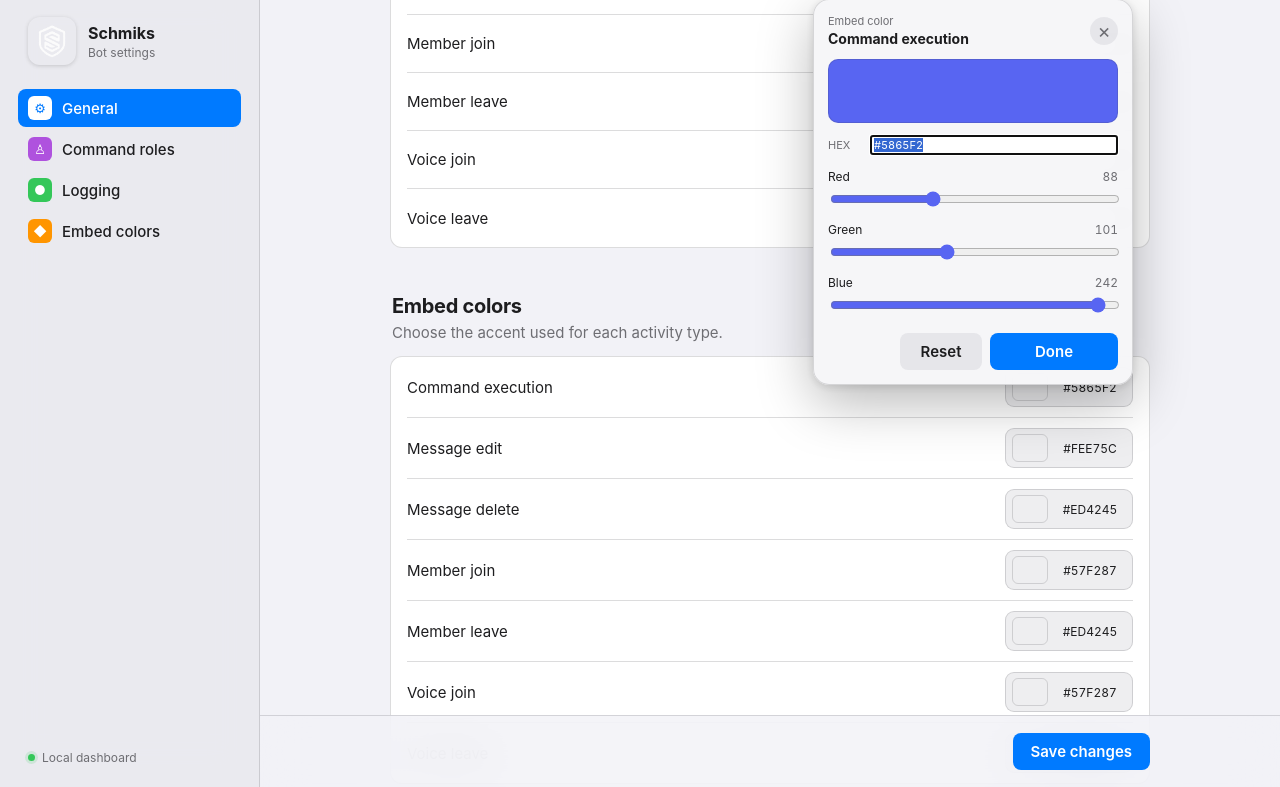
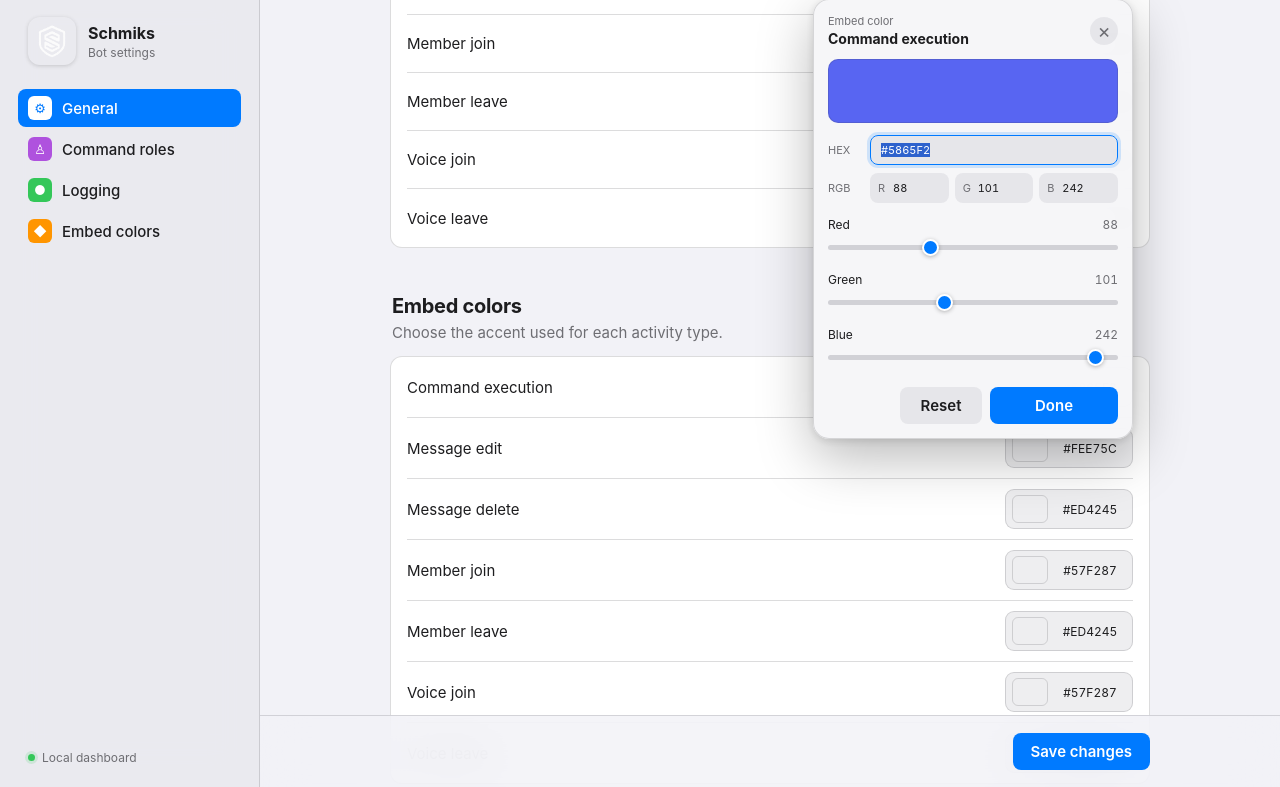
Before and after one commit to Duckmitri/Schmiks-bot, a website: page dashboard/public/index.html in a window 1280 px wide. Both pictures are taken after a click on the button "#5865F2". Shown: the part 1144-1931 px from the top of the page. Drawn offline with Linux system fonts and the light colour scheme; no server answers.

Commit message:
Tweaked dashboard color pickers for a cleaner look

```diff
--- a/dashboard/public/color.js
+++ b/dashboard/public/color.js
@@ -14,4 +14,10 @@ function formatHexColor({ red, green, blue }) {
     return `#${hex(red)}${hex(green)}${hex(blue)}`.toUpperCase();
 }
 
-if (typeof module !== 'undefined') module.exports = { formatHexColor, parseHexColor };
+function normalizeRgbColor(color) {
+    if (Object.values(color).some(value => value === '' || !Number.isFinite(Number(value)))) return null;
+    return Object.fromEntries(Object.entries(color)
+        .map(([channel, value]) => [channel, Math.max(0, Math.min(255, Math.round(Number(value))))]));
+}
+
+if (typeof module !== 'undefined') module.exports = { formatHexColor, normalizeRgbColor, parseHexColor };
--- a/dashboard/public/index.html
+++ b/dashboard/public/index.html
@@ -101,7 +101,14 @@
                         <button type="button" class="picker-close" data-color-close aria-label="Close color picker">×</button>
                     </header>
                     <div class="picker-preview"></div>
-                    <label class="hex-field" for="colorHexInput"><span>HEX</span><input id="colorHexInput" maxlength="7" spellcheck="false" autocomplete="off"></label>
+                    <div class="color-fields">
+                        <label class="color-field" for="colorHexInput"><span>HEX</span><input id="colorHexInput" type="text" maxlength="7" spellcheck="false" autocomplete="off"></label>
+                        <div class="color-field"><span>RGB</span><div class="rgb-inputs" aria-label="RGB color values">
+                            <label><span>R</span><input type="number" min="0" max="255" inputmode="numeric" data-color-number="red" aria-label="Red"></label>
+                            <label><span>G</span><input type="number" min="0" max="255" inputmode="numeric" data-color-number="green" aria-label="Green"></label>
+                            <label><span>B</span><input type="number" min="0" max="255" inputmode="numeric" data-color-number="blue" aria-label="Blue"></label>
+                        </div></div>
+                    </div>
                     <div class="rgb-controls">
                         <label><span>Red <output data-channel-value="red">0</output></span><input type="range" min="0" max="255" data-color-channel="red"></label>
                         <label><span>Green <output data-channel-value="green">0</output></span><input type="range" min="0" max="255" data-color-channel="green"></label>
--- a/dashboard/public/script.js
+++ b/dashboard/public/script.js
@@ -42,6 +42,8 @@ const colorPopover = document.getElementById('colorPopover');
 const colorHexInput = document.getElementById('colorHexInput');
 const colorChannels = Object.fromEntries([...document.querySelectorAll('[data-color-channel]')]
     .map(input => [input.dataset.colorChannel, input]));
+const colorNumbers = Object.fromEntries([...document.querySelectorAll('[data-color-number]')]
+    .map(input => [input.dataset.colorNumber, input]));
 let activeColorKey;
 let originalColor;
 
@@ -53,6 +55,7 @@ function setPickerColor(value) {
     colorPopover.style.setProperty('--picker-color', hex);
     for (const [channel, input] of Object.entries(colorChannels)) {
         input.value = color[channel];
+        colorNumbers[channel].value = color[channel];
         document.querySelector(`[data-channel-value="${channel}"]`).textContent = color[channel];
     }
     return true;
@@ -91,6 +94,13 @@ for (const input of Object.values(colorChannels)) {
 }
 
 colorHexInput.addEventListener('input', () => setPickerColor(colorHexInput.value));
+for (const input of Object.values(colorNumbers)) {
+    input.addEventListener('input', () => {
+        const color = normalizeRgbColor(Object.fromEntries(Object.entries(colorNumbers)
+            .map(([channel, numberInput]) => [channel, numberInput.value])));
+    if (color) setPickerColor(formatHexColor(color));
+    });
+}
 document.querySelector('[data-color-reset]').addEventListener('click', () => setPickerColor(originalColor));
 document.querySelector('[data-color-close]').addEventListener('click', () => colorPopover.hidePopover());
 document.querySelector('[data-color-done]').addEventListener('click', () => {
--- a/dashboard/public/style.css
+++ b/dashboard/public/style.css
@@ -8,6 +8,7 @@
     --secondary: #6e6e73;
     --separator: rgba(60, 60, 67, .18);
     --field: rgba(118, 118, 128, .12);
+    --slider-track: #d1d1d6;
     --success: #248a3d;
     --danger: #d70015;
 }
@@ -144,12 +145,24 @@ input[type="checkbox"]:focus-visible { outline: 3px solid rgba(0, 122, 255, .35)
 .picker-close { width: 28px; height: 28px; padding: 0; color: var(--secondary); background: var(--field); border: 0; border-radius: 50%; font-size: 20px; line-height: 1; cursor: pointer; }
 .picker-close:hover { color: var(--text); }
 .picker-preview { height: 64px; margin-bottom: 12px; border: 1px solid var(--separator); border-radius: 10px; background: var(--picker-color); }
-.hex-field { display: grid; grid-template-columns: 42px 1fr; align-items: center; margin-bottom: 14px; color: var(--secondary); font-size: 11px; }
-.hex-field input { width: 100%; text-transform: uppercase; font-variant-numeric: tabular-nums; }
+.color-fields { display: grid; gap: 8px; margin-bottom: 14px; }
+.color-field { display: grid; grid-template-columns: 42px 1fr; align-items: center; color: var(--secondary); font-size: 11px; }
+.color-field input { width: 100%; border-radius: 8px; font-variant-numeric: tabular-nums; }
+#colorHexInput { text-transform: uppercase; }
+.rgb-inputs { display: grid; grid-template-columns: repeat(3, minmax(0, 1fr)); gap: 6px; }
+.rgb-inputs label { position: relative; }
+.rgb-inputs span { position: absolute; top: 50%; left: 8px; transform: translateY(-50%); }
+.rgb-inputs input[type="number"] { width: 100%; padding-left: 22px; appearance: textfield; }
+.rgb-inputs input::-webkit-inner-spin-button { appearance: none; }
 .rgb-controls { display: grid; gap: 11px; }
 .rgb-controls label > span { display: flex; justify-content: space-between; margin-bottom: 5px; font-size: 12px; }
 .rgb-controls output { color: var(--secondary); font-variant-numeric: tabular-nums; }
-.rgb-controls input { width: 100%; accent-color: var(--picker-color); }
+.rgb-controls input { width: 100%; height: 20px; margin: 0; appearance: none; background: transparent; cursor: pointer; }
+.rgb-controls input::-webkit-slider-runnable-track { height: 5px; border-radius: 999px; background: var(--slider-track); }
+.rgb-controls input::-webkit-slider-thumb { width: 17px; height: 17px; margin-top: -6px; appearance: none; border: 2px solid var(--surface); border-radius: 50%; background: var(--accent); box-shadow: 0 1px 4px rgba(0, 0, 0, .28); }
+.rgb-controls input::-moz-range-track { height: 5px; border-radius: 999px; background: var(--slider-track); }
+.rgb-controls input::-moz-range-thumb { width: 13px; height: 13px; border: 2px solid var(--surface); border-radius: 50%; background: var(--accent); box-shadow: 0 1px 4px rgba(0, 0, 0, .28); }
+.rgb-controls input:focus-visible { outline: 3px solid rgba(0, 122, 255, .25); outline-offset: 2px; border-radius: 999px; }
 .picker-actions { display: flex; justify-content: flex-end; gap: 8px; margin-top: 16px; }
 
 .save-bar { position: fixed; z-index: 2; right: 0; bottom: 0; left: 260px; display: flex; align-items: center; justify-content: flex-end; min-height: 72px; padding: 14px max(24px, calc((100vw - 260px - 760px) / 2)); background: rgba(242, 242, 247, .8); border-top: 1px solid var(--separator); backdrop-filter: blur(22px) saturate(150%); -webkit-backdrop-filter: blur(22px) saturate(150%); }
@@ -165,7 +178,7 @@ input[type="checkbox"]:focus-visible { outline: 3px solid rgba(0, 122, 255, .35)
 .visually-hidden { position: absolute; width: 1px; height: 1px; padding: 0; margin: -1px; overflow: hidden; clip: rect(0, 0, 0, 0); white-space: nowrap; border: 0; }
 
 @media (prefers-color-scheme: dark) {
-    :root { --background: #1c1c1e; --sidebar: rgba(38, 38, 41, .86); --surface: #2c2c2e; --text: #f5f5f7; --secondary: #aeaeb2; --separator: rgba(255, 255, 255, .12); --field: rgba(118, 118, 128, .24); --success: #30d158; --danger: #ff453a; }
+    :root { --background: #1c1c1e; --sidebar: rgba(38, 38, 41, .86); --surface: #2c2c2e; --text: #f5f5f7; --secondary: #aeaeb2; --separator: rgba(255, 255, 255, .12); --field: rgba(118, 118, 128, .24); --slider-track: #48484a; --success: #30d158; --danger: #ff453a; }
     .save-bar { background: rgba(28, 28, 30, .82); }
     #colorPopover { background: rgba(44, 44, 46, .96); }
 }
```
Also changed, not shown: test/config-and-dashboard.test.js (+5 -1 lines).
